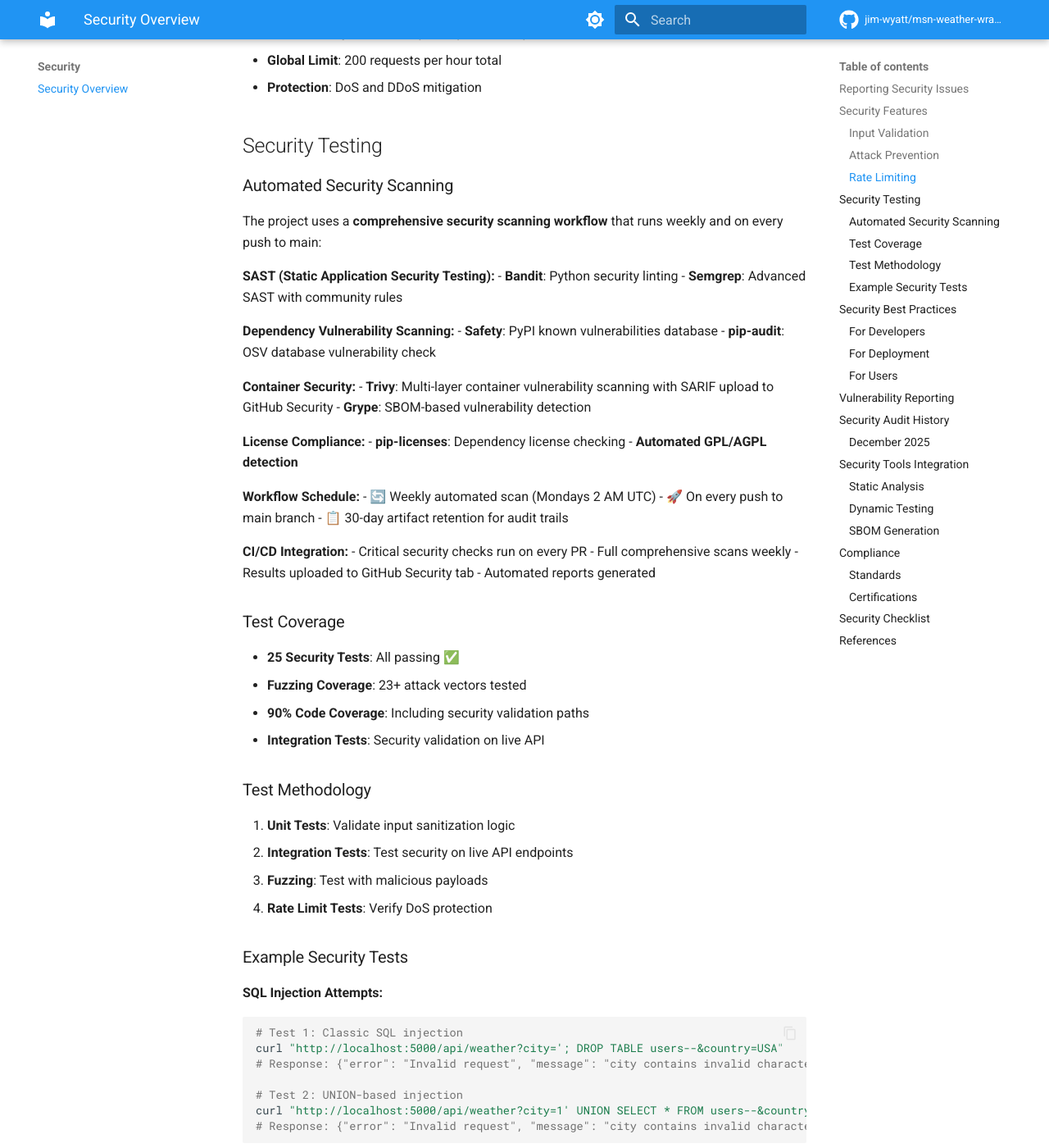
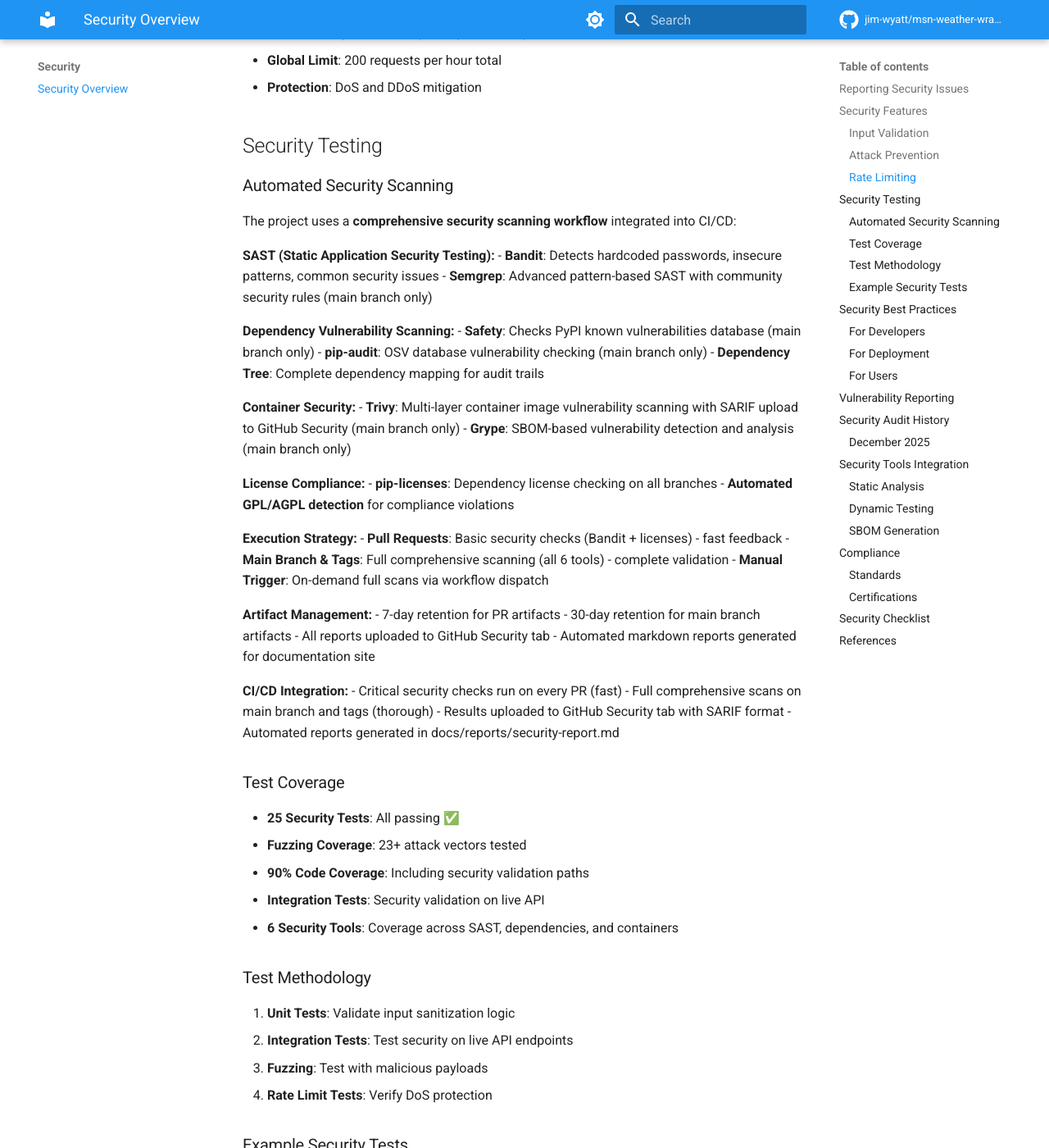
Before and after one commit to jim-wyatt/msn-weather-wrapper, an MkDocs documentation site: the page built from docs/SECURITY.md, in a window 1280 px wide and 1400 px high, scrolled down 1235 px. Shown: the whole window at 82% size. Built offline with MkDocs 1.6.1 and Material for MkDocs 9.7.7, drawn with Linux system fonts in a browser that asks for light colours; comment, search, counter and statistics services are not loaded; the version menu is left out.

Commit message:
docs: update security documentation to reflect all 6 security tools
- Update WORKFLOW_DIAGRAM.md security.yml section with all 6 tools:
  * Bandit, Semgrep (SAST)
  * Safety, pip-audit (Dependency scanning)
  * Trivy, Grype (Container scanning)
- Clarify execution strategy: basic on PRs, full on main/tags
- Update SECURITY.md with detailed tool descriptions
- Include artifact retention and CI/CD integration details
- Add execution strategy explanation

```diff
--- a/docs/SECURITY.md
+++ b/docs/SECURITY.md
@@ -39,40 +39,48 @@ Please do not open public issues for security vulnerabilities.
 
 ### Automated Security Scanning
 
-The project uses a **comprehensive security scanning workflow** that runs weekly and on every push to main:
+The project uses a **comprehensive security scanning workflow** integrated into CI/CD:
 
 **SAST (Static Application Security Testing):**
-- **Bandit**: Python security linting
-- **Semgrep**: Advanced SAST with community rules
+- **Bandit**: Detects hardcoded passwords, insecure patterns, common security issues
+- **Semgrep**: Advanced pattern-based SAST with community security rules (main branch only)
 
 **Dependency Vulnerability Scanning:**
-- **Safety**: PyPI known vulnerabilities database
-- **pip-audit**: OSV database vulnerability check
+- **Safety**: Checks PyPI known vulnerabilities database (main branch only)
+- **pip-audit**: OSV database vulnerability checking (main branch only)
+- **Dependency Tree**: Complete dependency mapping for audit trails
 
 **Container Security:**
-- **Trivy**: Multi-layer container vulnerability scanning with SARIF upload to GitHub Security
-- **Grype**: SBOM-based vulnerability detection
+- **Trivy**: Multi-layer container image vulnerability scanning with SARIF upload to GitHub Security (main branch only)
+- **Grype**: SBOM-based vulnerability detection and analysis (main branch only)
 
 **License Compliance:**
-- **pip-licenses**: Dependency license checking
-- **Automated GPL/AGPL detection**
+- **pip-licenses**: Dependency license checking on all branches
+- **Automated GPL/AGPL detection** for compliance violations
 
-**Workflow Schedule:**
-- 🔄 Weekly automated scan (Mondays 2 AM UTC)
-- 🚀 On every push to main branch
-- 📋 30-day artifact retention for audit trails
+**Execution Strategy:**
+- **Pull Requests**: Basic security checks (Bandit + licenses) - fast feedback
+- **Main Branch & Tags**: Full comprehensive scanning (all 6 tools) - complete validation
+- **Manual Trigger**: On-demand full scans via workflow dispatch
+
+**Artifact Management:**
+- 7-day retention for PR artifacts
+- 30-day retention for main branch artifacts
+- All reports uploaded to GitHub Security tab
+- Automated markdown reports generated for documentation site
 
 **CI/CD Integration:**
-- Critical security checks run on every PR
-- Full comprehensive scans weekly
-- Results uploaded to GitHub Security tab
-- Automated reports generated
+- Critical security checks run on every PR (fast)
+- Full comprehensive scans on main branch and tags (thorough)
+- Results uploaded to GitHub Security tab with SARIF format
+- Automated reports generated in docs/reports/security-report.md
 
 ### Test Coverage
 - **25 Security Tests**: All passing ✅
 - **Fuzzing Coverage**: 23+ attack vectors tested
 - **90% Code Coverage**: Including security validation paths
 - **Integration Tests**: Security validation on live API
+- **6 Security Tools**: Coverage across SAST, dependencies, and containers
 
 ### Test Methodology
 1. **Unit Tests**: Validate input sanitization logic
```
Also changed, not shown: docs/WORKFLOW_DIAGRAM.md (+20 -6 lines).
